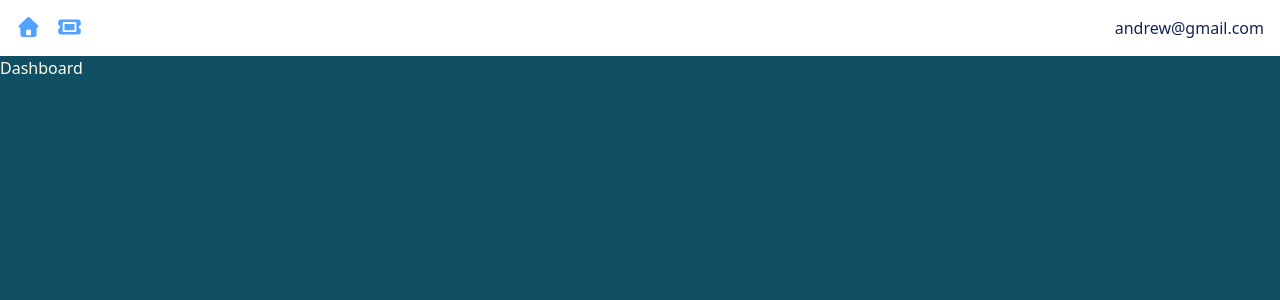
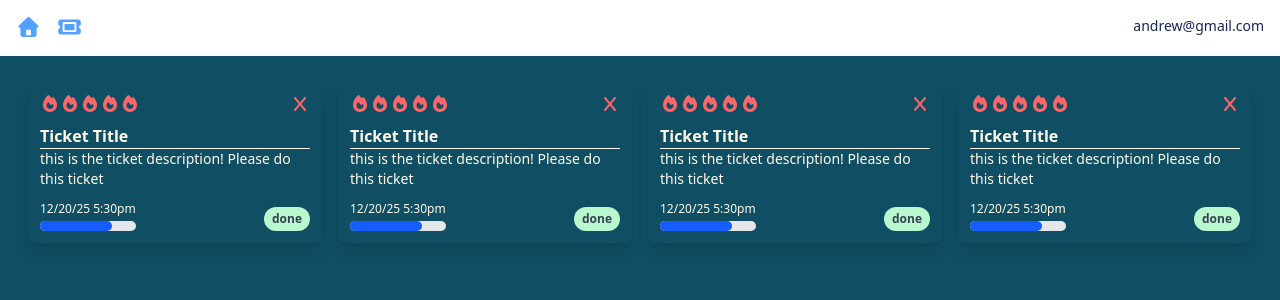
Before and after one commit to Drewshka/ticketing-app, a Next.js app: page / in a window 1280 px wide. Shown: the top 300 px of the page. Built offline with nearby package versions, Linux system fonts and the light colour scheme.

Commit message:
setting up mongoDB connection

```diff
--- a/app/(components)/DeleteBlock.jsx
+++ b/app/(components)/DeleteBlock.jsx
@@ -1,5 +1,15 @@
+const { FontAwesomeIcon } = require("@fortawesome/react-fontawesome");
+import { fa0, faX } from "@fortawesome/free-solid-svg-icons";
+
 const DeleteBlock = () => {
-  return <div>DeleteBlock</div>;
+  return (
+    <div className="flex items-center gap-2">
+      <FontAwesomeIcon
+        icon={faX}
+        className="text-red-400 hover:cursor-pointer hover:text-red-200"
+      />
+    </div>
+  );
 };
 
 export default DeleteBlock;
--- /dev/null
+++ b/app/(components)/PriorityDisplay.jsx
@@ -0,0 +1,16 @@
+import { faFire } from "@fortawesome/free-solid-svg-icons";
+import { FontAwesomeIcon } from "@fortawesome/react-fontawesome";
+
+const PriorityDisplay = () => {
+  return (
+    <div className="flex justify-start align-baseline">
+      <FontAwesomeIcon icon={faFire} className="text-red-400" />
+      <FontAwesomeIcon icon={faFire} className="text-red-400" />
+      <FontAwesomeIcon icon={faFire} className="text-red-400" />
+      <FontAwesomeIcon icon={faFire} className="text-red-400" />
+      <FontAwesomeIcon icon={faFire} className="text-red-400" />
+    </div>
+  );
+};
+
+export default PriorityDisplay;
--- /dev/null
+++ b/app/(components)/ProgressDisplay.jsx
@@ -0,0 +1,11 @@
+const ProgressDisplay = () => {
+  return (
+    <div className="w-full bg-gray-200 rounded-full h-2.5">
+      <div
+        className="bg-blue-600 h-2.5 rounded-full"
+        style={{ width: "75%" }}></div>
+    </div>
+  );
+};
+
+export default ProgressDisplay;
--- /dev/null
+++ b/app/(components)/StatusDisplay.jsx
@@ -0,0 +1,9 @@
+const StatusDisplay = () => {
+  return (
+    <span className="inline-block rounded-full px-2 py-1 text-xs font-semibold text-gray-700 bg-green-200">
+      done
+    </span>
+  );
+};
+
+export default StatusDisplay;
--- /dev/null
+++ b/app/(components)/TicketCard.jsx
@@ -0,0 +1,32 @@
+import DeleteBlock from "./DeleteBlock";
+import PriorityDisplay from "./PriorityDisplay";
+import ProgressDisplay from "./ProgressDisplay";
+import StatusDisplay from "./StatusDisplay";
+
+const TicketCard = () => {
+  return (
+    <div className="flex flex-col bg-card hovver:bg-card-hover rounded-md shadow-lg p-3 m-2">
+      <div className="flex mb-3">
+        <PriorityDisplay />
+        <div className="ml-auto">
+          <DeleteBlock />
+        </div>
+      </div>
+      <h4>Ticket Title</h4>
+      <hr className="whitespace-pre-wrap" />
+      <p>this is the ticket description! Please do this ticket</p>
+      <div className="flex-grow"></div>
+      <div className="flex mt-2">
+        <div className="flex flex-col">
+          <p className="text-xs my-1">12/20/25 5:30pm</p>
+          <ProgressDisplay />
+        </div>
+        <div className="ml-auto flex items-end">
+          <StatusDisplay />
+        </div>
+      </div>
+    </div>
+  );
+};
+
+export default TicketCard;
--- /dev/null
+++ b/app/(models)/Ticket.js
@@ -0,0 +1,22 @@
+import mongoose, { Schema } from "mongoose";
+
+mongoose.connect(process.env.MONGODB_URI);
+mongoose.Promise = global.Promise;
+
+const ticketSchema = new Schema(
+  {
+    title: String,
+    description: String,
+    category: String,
+    priority: Number,
+    progress: Number,
+    status: String,
+    active: Boolean,
+  },
+  {
+    timestamps: true,
+  }
+);
+
+const Ticket = mongoose.models.Ticket || mongoose.model("Ticket", ticketSchema);
+export default Ticket;
--- a/app/TicketPage/[id]/page.jsx
+++ b/app/TicketPage/[id]/page.jsx
@@ -1,7 +1,14 @@
+// import TicketCard from "@/app/(components)/TicketCard";
+
 const TicketPage = async ({ params }) => {
   const { id } = await params;
 
-  return <div>TicketPage {id}</div>;
+  return (
+    <div>
+      TicketPage {id}
+      {/* <TicketCard /> */}
+    </div>
+  );
 };
 
 export default TicketPage;
--- a/app/globals.css
+++ b/app/globals.css
@@ -1,6 +1,29 @@
 @import "tailwindcss";
 
 @reference utilities;
+
+@layer base {
+  h1,
+  h2,
+  h3,
+  h4 {
+    @apply font-bold;
+  }
+
+  h1 {
+    @apply text-4xl;
+  }
+  h2 {
+    @apply text-3xl;
+  }
+  h3 {
+    @apply text-2xl;
+  }
+
+  p {
+    @apply text-sm text-amber-50;
+  }
+}
 
 @layer components {
   .icon {
--- a/app/page.js
+++ /dev/null
@@ -1,5 +0,0 @@
-const Dashboard = () => {
-  return <div>Dashboard</div>;
-};
-
-export default Dashboard;
--- /dev/null
+++ b/app/page.jsx
@@ -0,0 +1,16 @@
+import TicketCard from "./(components)/TicketCard";
+
+const Dashboard = () => {
+  return (
+    <div className="p-5">
+      <div className="lg:grid grid-cols-2 xl:grid-cols-4">
+        <TicketCard />
+        <TicketCard />
+        <TicketCard />
+        <TicketCard />
+      </div>
+    </div>
+  );
+};
+
+export default Dashboard;
--- a/package.json
+++ b/package.json
@@ -11,6 +11,8 @@
   "dependencies": {
     "@fortawesome/free-solid-svg-icons": "^7.1.0",
     "@fortawesome/react-fontawesome": "^3.1.1",
+    "mongodb": "^7.0.0",
+    "mongoose": "^9.0.2",
     "next": "16.0.10",
     "react": "19.2.1",
     "react-dom": "19.2.1"
```
Also changed, not shown: app/api/route.js (added), 1 other file (tests, documents, lock files or other folders).
